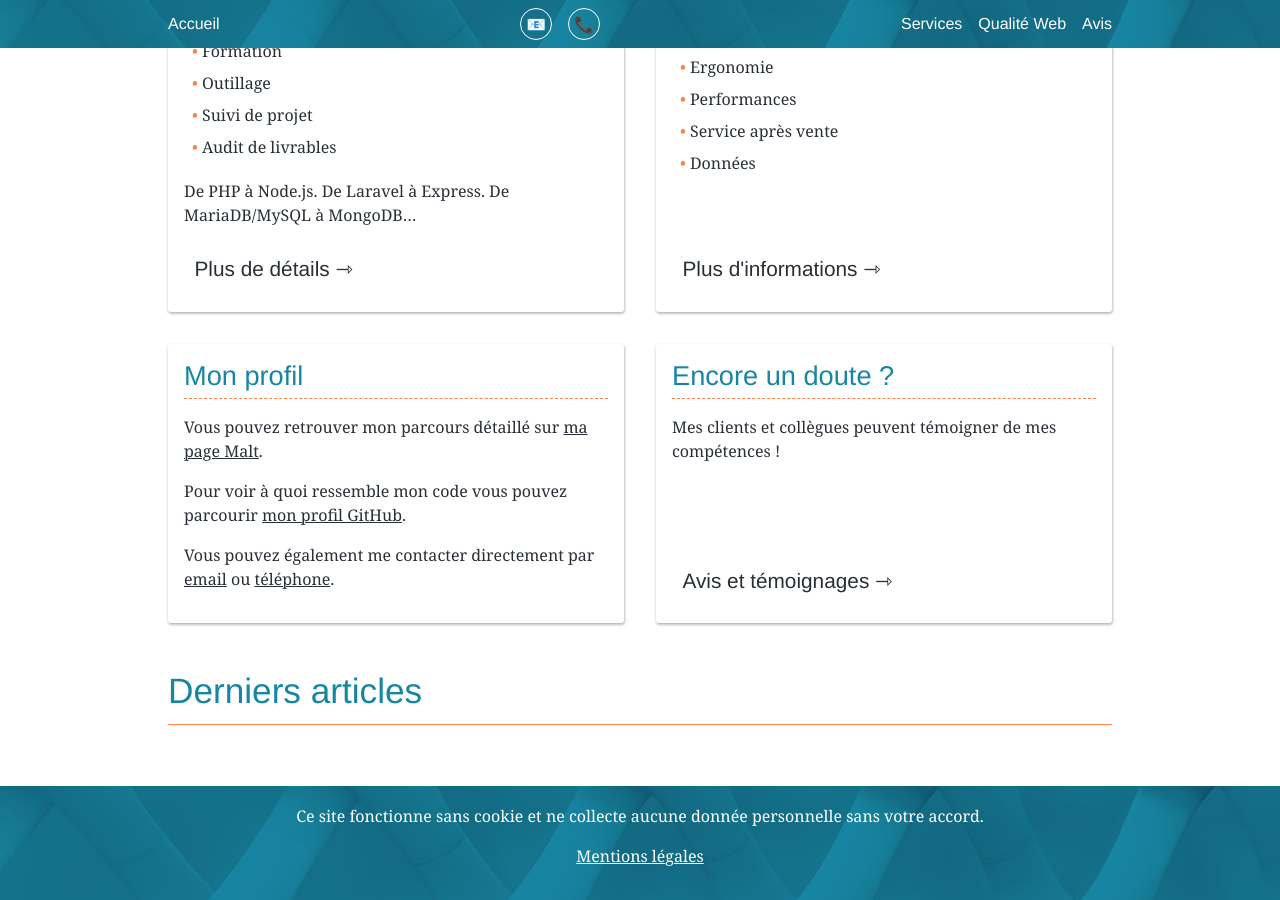
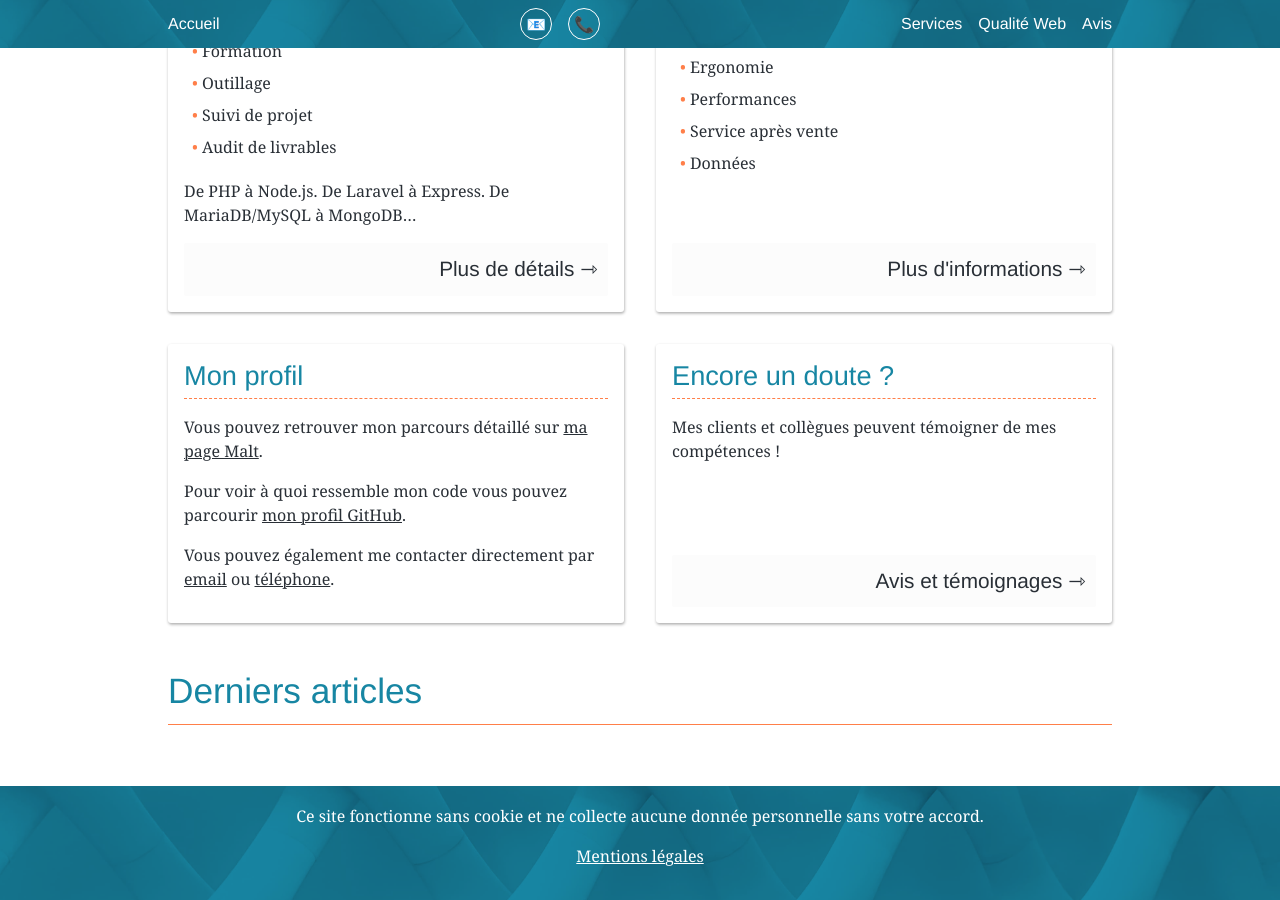
Before and after one commit to viki53/Website-static, a Jekyll site: the page built from index.html, in a window 1280 px wide and 900 px high, scrolled down 1180 px. Built offline with Jekyll 4.4.1, drawn with Linux system fonts in a browser that asks for light colours; comment, search, counter and statistics services are not loaded.

Commit message:
Improve more-info links

```diff
--- a/_sass/card.scss
+++ b/_sass/card.scss
@@ -42,7 +42,6 @@
 	a.more-info {
 		border: none;
 		border-radius: 2px;
-		background-color: var(--color-bg);
 	}
 
 	.cell > & {
--- a/_sass/typography.scss
+++ b/_sass/typography.scss
@@ -55,9 +55,11 @@ a {
 	&.more-info {
 		display: block;
 		padding: .5em;
+		text-align: right;
 		font-size: 1.3em;
 		font-family: var(--font-titles);
 		border-bottom: 1px dashed var(--color-helyo-blue);
+		background-color: #fcfcfc;
 
 		@media screen and (max-width: 39.99rem) {
 			border: 1px solid var(--color-helyo-blue);
```
